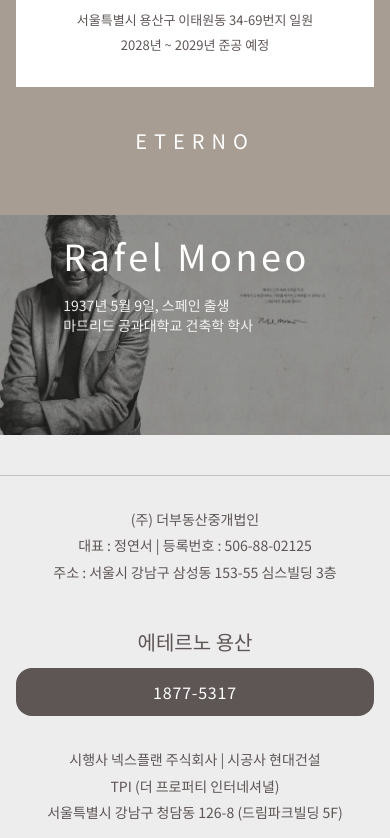
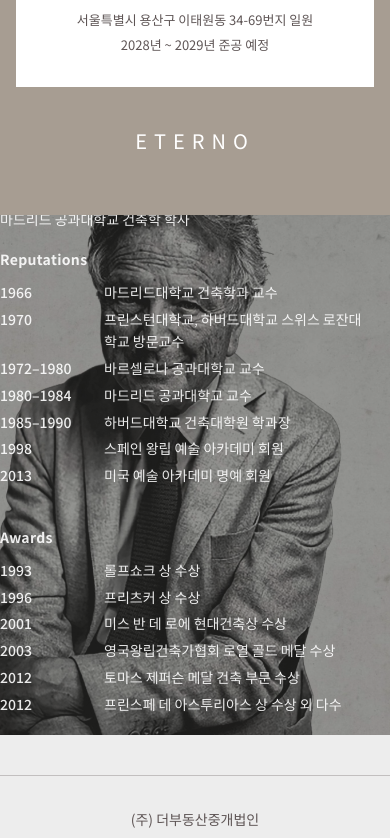
Before and after one commit to millwheel/eterno-yongsan, a Next.js app: page / in a window 390 px wide. Shown: the part 2680-3518 px from the top of the page. Built offline with nearby package versions, Linux system fonts and the light colour scheme; a web font is replaced by a local one.

Commit message:
feat: 모바일 전용 건축가 이력 섹션 수정

```diff
--- a/src/app/page.tsx
+++ b/src/app/page.tsx
@@ -116,26 +116,28 @@ export default function Home() {
             </section>
 
             {/* Rafel Moneo Section */}
-            <section className="relative w-full aspect-[16/9]">
+            <section className="relative w-full overflow-hidden aspect-[3/4] md:aspect-[16/9]">
                 <Image
                     src="/image/home/rafel_moneo.jpg"
                     alt="Rafael Moneo"
                     fill
-                    className="object-cover"
+                    className="object-cover object-[15%_50%] md:object-center"
+                    priority
+                    sizes="(min-width: 768px) 100vw, 100vw"
                 />
-                <div className="absolute inset-0 bg-black/40" />
+                <div className="absolute inset-0 bg-black/40"/>
 
                 {/* 오른쪽 하단 텍스트 */}
-                <div className="absolute bottom-20 right-20 z-10 text-white text-left leading-relaxed space-y-5">
+                <div className="absolute bottom-5 md:bottom-12 right-5 md:right-12 z-10 text-white text-left leading-relaxed space-y-5">
                     {/* 이름 및 소개 */}
                     <h2 className="text-4xl tracking-widest">Rafel Moneo</h2>
                     <p className="text-sm opacity-90">
-                        1937년 5월 9일, 스페인 출생<br />
+                        1937년 5월 9일, 스페인 출생<br/>
                         마드리드 공과대학교 건축학 학사
                     </p>
 
                     {/* 경력 및 수상 */}
-                    <div className="hidden md:flex justify-start gap-10 text-sm opacity-90 font-light">
+                    <div className="flex flex-col md:flex-row justify-start gap-10 text-sm opacity-90 font-light">
                         {/* Career */}
                         <div>
                             <p className="font-semibold mb-3 tracking-wide">Reputations</p>
```
